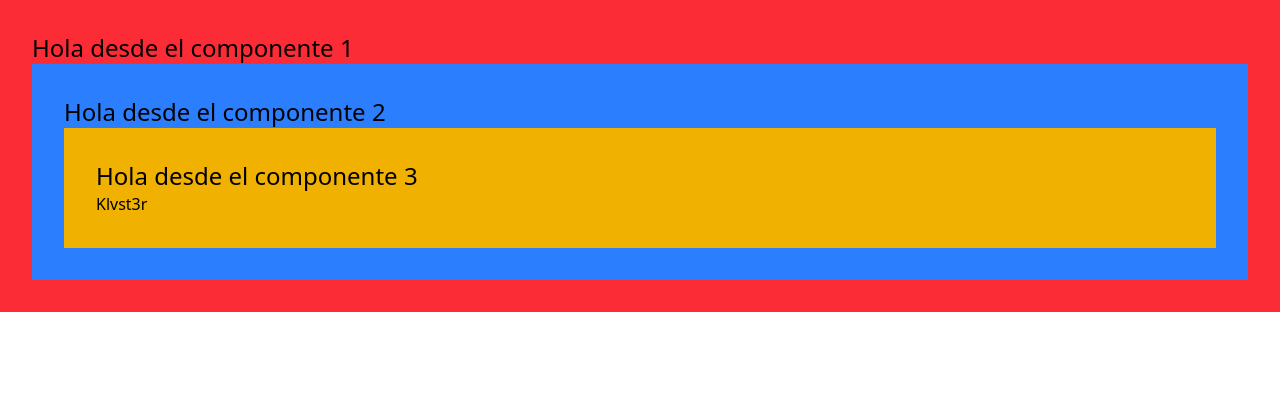
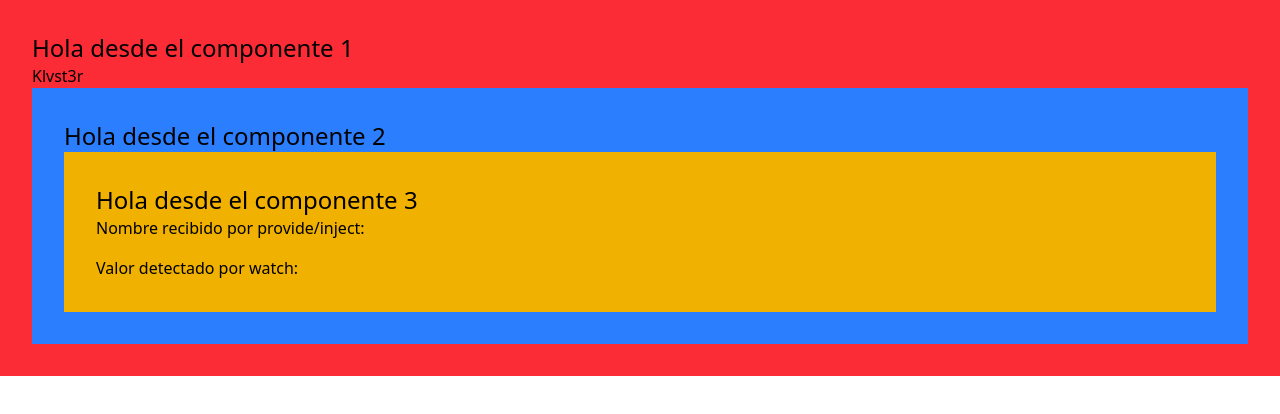
Before and after one commit to Klvst3r/vue3, a Vue app: page / in a window 1280 px wide. Shown: the top 414 px of the page. Built offline with nearby package versions, Linux system fonts and the light colour scheme.

Commit message:
3.7 Paso de valores mediante provide  y se recibe mediante inject

```diff
--- a/src/components/OneComponent.vue
+++ b/src/components/OneComponent.vue
@@ -1,19 +1,19 @@
 <script setup>
-import { ref } from 'vue'
+import { ref, provide } from 'vue'
 import TwoComponent from '@/components/TwoComponent.vue'
 
+const nombre = ref('Klvst3r')
 
-
-const nombre = ref('Klvst3r');
-//const nombre = ref('')
+provide('nombre', nombre)
 </script>
 
 <template>
   <div class="bg-red-500 p-8">
     <p class="text-2xl">Hola desde el componente 1</p>
 
+    <input type="text" v-model="nombre" />
 
-    <TwoComponent :nombre/>
+    <TwoComponent />
   </div>
 </template>
 
--- a/src/components/ThreeComponent.vue
+++ b/src/components/ThreeComponent.vue
@@ -1,13 +1,26 @@
 <script setup>
-import TwoComponent from '@/components/TwoComponent.vue'
-const props = defineProps(['nombre'])
+import { inject, watch, ref } from 'vue'
+
+const nombre = inject('nombre') // <-- ref compartido
+const mensaje = ref('') // <-- valor que mostrarás
+
+watch(nombre, (nuevoValor) => {
+  mensaje.value = nuevoValor // <-- actualiza el mensaje visible
+})
 </script>
 
 <template>
   <div class="bg-yellow-500 p-8">
     <p class="text-2xl">Hola desde el componente 3</p>
-    <p>{{ props.nombre }}</p>
+
+    <p>
+      Nombre recibido por provide/inject:
+      <strong>{{ nombre.value }}</strong>
+    </p>
+
+    <p class="mt-4">
+      Valor detectado por watch:
+      <strong>{{ mensaje }}</strong>
+    </p>
   </div>
 </template>
-
-<style scoped></style>
--- a/src/components/TwoComponent.vue
+++ b/src/components/TwoComponent.vue
@@ -1,13 +1,13 @@
 <script setup>
 import ThreeComponent from '@/components/ThreeComponent.vue'
 
-const props = defineProps(['nombre']);
+
 </script>
 
 <template>
   <div class="bg-blue-500 p-8">
     <p class="text-2xl">Hola desde el componente 2</p>
-    <ThreeComponent :nombre/>
+    <ThreeComponent />
   </div>
 </template>
 
```
Also changed, not shown: 1 other file (tests, documents, lock files or other folders).
